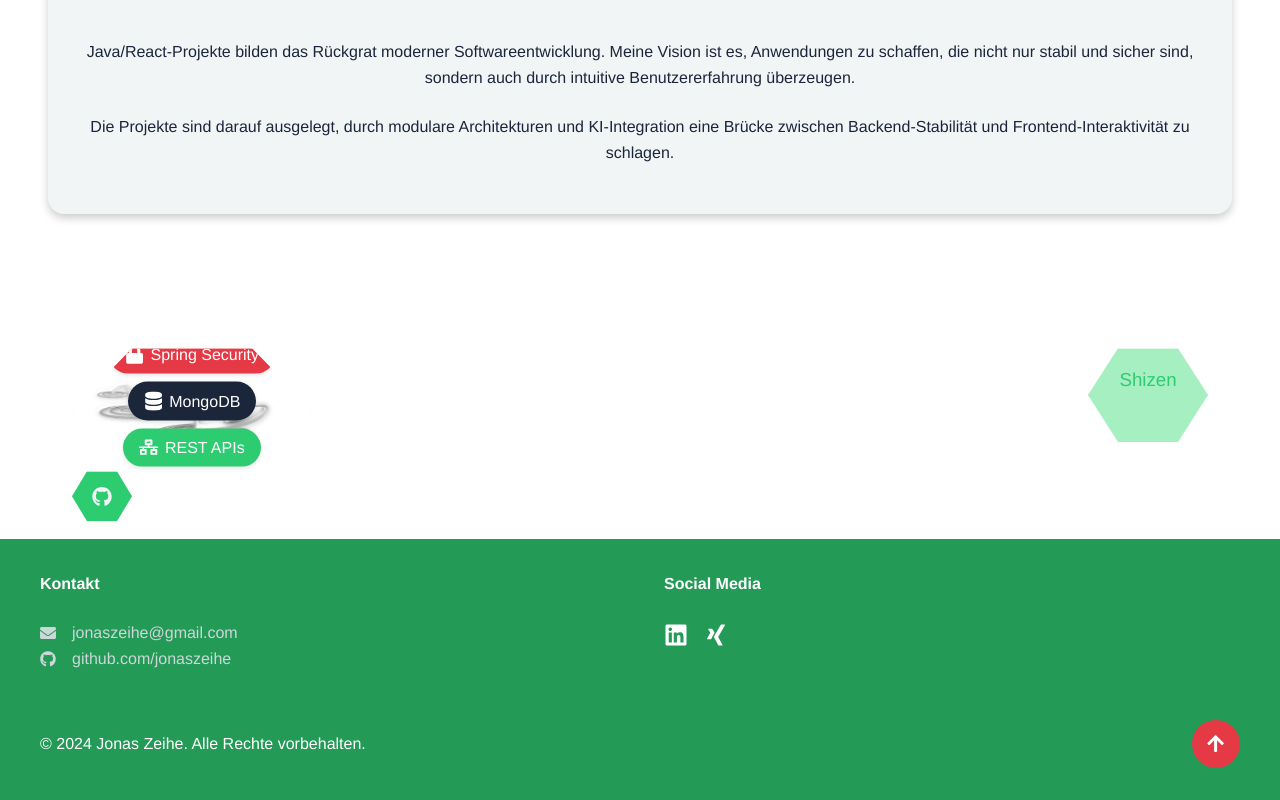
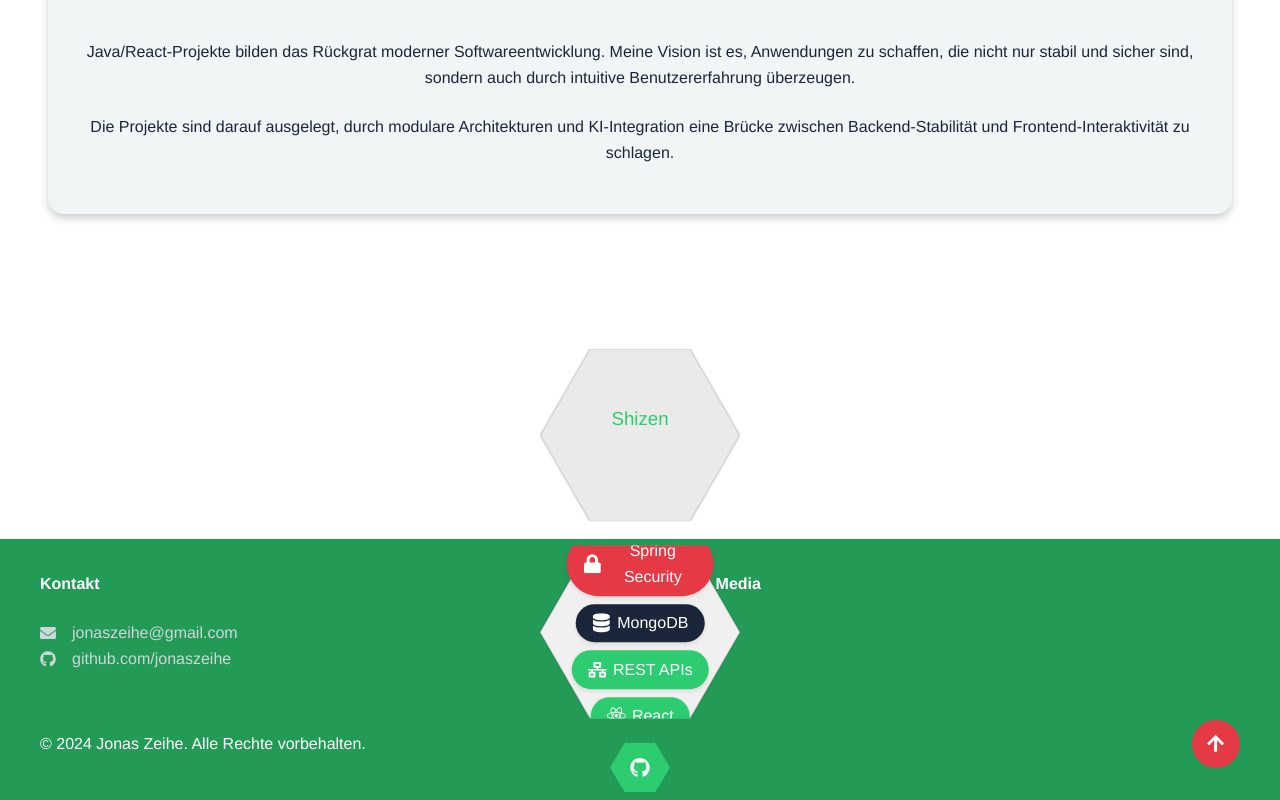
Before and after one commit to JonasZeihe/jonaszeihe.github.io, a React (Create React App) app: page / in a window 1280 px wide. Shown: the part 5801-6601 px from the top of the page. Built offline with nearby package versions, Linux system fonts and the light colour scheme.

Commit message:
Honeycomb 2

```diff
--- a/src/components/honeycomb/CellWrapper.js
+++ /dev/null
@@ -1,31 +0,0 @@
-import styled from 'styled-components';
-
-const CellWrapper = styled.div`
-  display: flex;
-  align-items: center;
-  justify-content: center;
-  clip-path: polygon(25% 0%, 75% 0%, 100% 50%, 75% 100%, 25% 100%, 0% 50%);
-  background-color: ${({ theme }) => theme.colors.neutral.white};
-  box-shadow: ${({ theme }) => theme.boxShadow.medium};
-  transition:
-    transform 0.2s ease,
-    box-shadow 0.2s ease;
-
-  &:hover {
-    transform: scale(1.05);
-    box-shadow: ${({ theme }) => theme.boxShadow.heavy};
-  }
-
-  width: ${({ size, theme }) => {
-    if (size === 'large') return theme.spacing(30);
-    if (size === 'medium') return theme.spacing(20);
-    return theme.spacing(15);
-  }};
-  height: ${({ size, theme }) => {
-    if (size === 'large') return `${theme.spacing(30) * 0.866}px`;
-    if (size === 'medium') return `${theme.spacing(20) * 0.866}px`;
-    return `${theme.spacing(15) * 0.866}px`;
-  }};
-`;
-
-export default CellWrapper;
--- a/src/components/honeycomb/ClusterGrid.js
+++ b/src/components/honeycomb/ClusterGrid.js
@@ -1,28 +1,74 @@
 import styled from 'styled-components';
+
+/* Helper-Funktionen für die Positionierung */
+const getTitlePosition = (position) => {
+  switch (position) {
+    case 'left':
+      return 'start';
+    case 'right':
+      return 'end';
+    default:
+      return 'center';
+  }
+};
+
+const getButtonPosition = (position) => {
+  switch (position) {
+    case 'left':
+      return 'start';
+    case 'right':
+      return 'end';
+    default:
+      return 'center';
+  }
+};
 
 const ClusterGrid = styled.div`
   display: grid;
+  grid-template-areas:
+    'title'
+    'main'
+    'button';
+  grid-template-columns: 1fr;
+  grid-template-rows: auto 1fr auto;
+  gap: ${({ theme }) => theme.spacing(3)};
+  justify-items: center;
   position: relative;
-  width: 100%;
 
   .title {
-    position: absolute;
-    ${({ variant }) => {
-      if (variant === 'variant1') return 'top: 0; left: 0;';
-      if (variant === 'variant2')
-        return 'top: 50%; left: 50%; transform: translate(-50%, -50%);';
-      return 'top: 0; right: 0;';
-    }}
+    grid-area: title;
+    justify-self: ${({ titlePosition }) => getTitlePosition(titlePosition)};
+  }
+
+  .main {
+    grid-area: main;
+    width: 100%;
+    max-width: ${({ theme }) =>
+      theme.spacing(60)}; /* Maximalbreite der ProjectCell */
+    min-width: ${({ theme }) =>
+      theme.spacing(30)}; /* Minimalbreite der ProjectCell */
   }
 
   .button {
-    position: absolute;
-    ${({ variant }) => {
-      if (variant === 'variant1') return 'bottom: 0; right: 0;';
-      if (variant === 'variant2')
-        return 'bottom: 50%; left: 50%; transform: translate(-50%, 50%);';
-      return 'bottom: 0; left: 0;';
-    }}
+    grid-area: button;
+    justify-self: ${({ buttonPosition }) => getButtonPosition(buttonPosition)};
+  }
+
+  @media (max-width: ${({ theme }) => theme.breakpoints.sm}) {
+    grid-template-areas:
+      'title'
+      'main'
+      'button';
+    grid-template-columns: 1fr;
+    grid-template-rows: auto 1fr auto;
+
+    gap: ${({ theme }) => theme.spacing(2)};
+
+    .main {
+      max-width: ${({ theme }) =>
+        theme.spacing(50)}; /* Reduzierte Maximalbreite für Mobile */
+      min-width: ${({ theme }) => theme.spacing(20)};
+    }
   }
 `;
 
--- /dev/null
+++ b/src/components/honeycomb/HexagonCell.js
@@ -0,0 +1,60 @@
+import React from 'react';
+import PropTypes from 'prop-types';
+import styled from 'styled-components';
+
+const HexagonWrapper = styled.div`
+  position: relative;
+  width: 200px; /* Breite des Hexagons */
+  height: calc(200px * 0.866); /* Höhe = Breite * sqrt(3)/2 */
+  display: flex;
+  align-items: center;
+  justify-content: center;
+  overflow: hidden;
+  cursor: pointer;
+
+  .hexagon-svg {
+    width: 100%;
+    height: 100%;
+  }
+
+  .hex-content {
+    position: absolute;
+    top: 50%;
+    left: 50%;
+    transform: translate(-50%, -50%);
+    z-index: 1;
+    text-align: center;
+    color: ${({ textColor, theme }) => textColor || theme.colors.neutral.dark};
+  }
+
+  &:hover {
+    transform: scale(1.05);
+    transition: transform 0.3s ease;
+  }
+`;
+
+export default function Hexagon({ bgColor, children }) {
+  return (
+    <HexagonWrapper>
+      <svg className="hexagon-svg" viewBox="0 0 100 86.6">
+        <polygon
+          points="25,0 75,0 100,43.3 75,86.6 25,86.6 0,43.3"
+          fill={bgColor || '#F0F0F0'}
+          stroke="rgba(0, 0, 0, 0.1)"
+          strokeWidth="1"
+        />
+      </svg>
+      <div className="hex-content">{children}</div>
+    </HexagonWrapper>
+  );
+}
+
+Hexagon.propTypes = {
+  bgColor: PropTypes.string,
+  children: PropTypes.node,
+};
+
+Hexagon.defaultProps = {
+  bgColor: null,
+  children: null,
+};
--- /dev/null
+++ b/src/components/honeycomb/ProjectCell.js
@@ -0,0 +1,102 @@
+import React from 'react';
+import PropTypes from 'prop-types';
+import styled from 'styled-components';
+import HexagonCell from './HexagonCell';
+import { Badge, Typography } from '../../utils/sharedComponents';
+
+const ProjectCellWrapper = styled(HexagonCell)`
+  background-image: url(${({ src }) => src});
+  background-size: cover;
+  background-position: center;
+  background-repeat: no-repeat;
+  cursor: pointer;
+  perspective: 1000px;
+
+  .hex-inner {
+    position: relative;
+    width: 100%;
+    height: 100%;
+    transform-style: preserve-3d;
+    transition: transform 0.6s ease;
+  }
+
+  &:hover .hex-inner {
+    transform: rotateY(180deg);
+  }
+
+  .hex-face {
+    position: absolute;
+    width: 100%;
+    height: 100%;
+    backface-visibility: hidden;
+    display: flex;
+    flex-direction: column;
+    align-items: center;
+    justify-content: center;
+    text-align: center;
+    padding: ${({ theme }) => theme.spacing(1)};
+  }
+
+  .hex-front {
+    color: ${({ theme }) => theme.colors.neutral.white};
+    background-color: rgba(0, 0, 0, 0.4); /* Optionaler Overlay */
+  }
+
+  .hex-back {
+    transform: rotateY(180deg);
+    background-color: ${({ theme }) => theme.colors.neutral.white};
+    color: ${({ theme }) => theme.colors.neutral.dark};
+  }
+`;
+
+const BadgeContainer = styled.div`
+  display: flex;
+  flex-wrap: wrap;
+  justify-content: center;
+  gap: ${({ theme }) => theme.spacing(1)};
+  padding: ${({ theme }) => theme.spacing(1)};
+`;
+
+export default function ProjectCell({ project, onClick }) {
+  return (
+    <ProjectCellWrapper src={project.image} onClick={onClick}>
+      <div className="hex-inner">
+        {/* Vorderseite */}
+        <div className="hex-face hex-front">
+          <Typography variant="body" align="center">
+            {project.description}
+          </Typography>
+        </div>
+
+        {/* Rückseite */}
+        <div className="hex-face hex-back">
+          <BadgeContainer>
+            {project.badges.map((badge) => (
+              <Badge
+                key={badge.label}
+                label={badge.label}
+                icon={badge.icon}
+                variant={badge.variant}
+              />
+            ))}
+          </BadgeContainer>
+        </div>
+      </div>
+    </ProjectCellWrapper>
+  );
+}
+
+ProjectCell.propTypes = {
+  project: PropTypes.shape({
+    description: PropTypes.string.isRequired,
+    image: PropTypes.string.isRequired,
+    badges: PropTypes.arrayOf(
+      PropTypes.shape({
+        label: PropTypes.string.isRequired,
+        icon: PropTypes.string,
+        variant: PropTypes.string,
+      })
+    ).isRequired,
+  }).isRequired,
+  onClick: PropTypes.func.isRequired,
+};
--- a/src/components/honeycomb/ProjectCellWrapper.js
+++ /dev/null
@@ -1,14 +0,0 @@
-import styled from 'styled-components';
-import CellWrapper from './CellWrapper';
-
-const ProjectCellWrapper = styled(CellWrapper)`
-  position: relative;
-  padding: ${({ theme }) => theme.spacing(2)};
-  background-image: url(${({ src }) => src});
-  background-size: cover;
-  background-position: center;
-
-  overflow: hidden; /* Inhalte begrenzen */
-`;
-
-export default ProjectCellWrapper;
--- a/src/components/honeycomb/ProjectCluster.js
+++ b/src/components/honeycomb/ProjectCluster.js
@@ -1,55 +1,37 @@
-import React from 'react';
+import React, { useState } from 'react';
 import PropTypes from 'prop-types';
-import styled from 'styled-components';
-import { Typography, Badge } from '../../utils/sharedComponents';
-import TitleCellWrapper from './TitleCellWrapper';
-import ProjectCellWrapper from './ProjectCellWrapper';
 import ClusterGrid from './ClusterGrid';
+import HexagonCell from './HexagonCell';
+import ProjectCell from './ProjectCell';
+import { Typography } from '../../utils/sharedComponents';
+import ModalOverlay from '../lightbox/ModalOverlay';
 import HoneycombIconButton from '../common/HoneycombIconButton';
 
-const BadgeContainer = styled.div`
-  display: flex;
-  flex-wrap: wrap;
-  justify-content: center;
-  gap: ${({ theme }) => theme.spacing(1)};
-`;
+export default function ProjectCluster({ project, variant }) {
+  const [isModalOpen, setIsModalOpen] = useState(false);
 
-export default function ProjectCluster({ project, variant, onOpen }) {
-  const handleCellClick = () => {
-    if (onOpen) onOpen(project);
+  const handleOpen = () => {
+    setIsModalOpen(true);
+  };
+
+  const handleClose = () => {
+    setIsModalOpen(false);
   };
 
   return (
+    <>
       <ClusterGrid variant={variant}>
-      <TitleCellWrapper className="title" variant={variant}>
-        <Typography variant="h3" align="center">
+        {/* Titelzelle */}
+        <HexagonCell bgColor="#EAEAEA" className="title">
+          <Typography variant="h3" align="center" color="primary.main">
             {project.name}
           </Typography>
-      </TitleCellWrapper>
+        </HexagonCell>
 
-      <ProjectCellWrapper
-        className="main"
-        src={project.image}
-        size="large"
-        onClick={handleCellClick}
-      >
-        <div>
-          <Typography variant="body" align="center">
-            {project.description}
-          </Typography>
-          <BadgeContainer>
-            {project.badges.map((badge) => (
-              <Badge
-                key={badge.label}
-                label={badge.label}
-                icon={badge.icon}
-                variant={badge.variant}
-              />
-            ))}
-          </BadgeContainer>
-        </div>
-      </ProjectCellWrapper>
+        {/* Hauptprojektzelle */}
+        <ProjectCell project={project} onClick={handleOpen} className="main" />
 
+        {/* GitHub-Buttonzelle */}
         <HoneycombIconButton
           className="button"
           icon="FaGithub"
@@ -57,14 +39,27 @@ export default function ProjectCluster({ project, variant, onOpen }) {
           onClick={() => window.open(project.githubLink, '_blank')}
         />
       </ClusterGrid>
+
+      {/* Modal-Overlay */}
+      {isModalOpen && (
+        <ModalOverlay onClose={handleClose}>
+          <Typography variant="h1" align="center">
+            {project.name}
+          </Typography>
+          <Typography variant="body" align="center">
+            {project.description}
+          </Typography>
+        </ModalOverlay>
+      )}
+    </>
   );
 }
 
 ProjectCluster.propTypes = {
   project: PropTypes.shape({
-    image: PropTypes.string.isRequired,
     name: PropTypes.string.isRequired,
     description: PropTypes.string.isRequired,
+    image: PropTypes.string.isRequired,
     badges: PropTypes.arrayOf(
       PropTypes.shape({
         label: PropTypes.string.isRequired,
@@ -72,12 +67,7 @@ ProjectCluster.propTypes = {
         variant: PropTypes.string,
       })
     ).isRequired,
-    githubLink: PropTypes.string.isRequired,
+    githubLink: PropTypes.string,
   }).isRequired,
   variant: PropTypes.oneOf(['variant1', 'variant2', 'variant3']).isRequired,
-  onOpen: PropTypes.func,
 };
-
-ProjectCluster.defaultProps = {
-  onOpen: null,
-};
--- a/src/components/honeycomb/TitleCellWrapper.js
+++ /dev/null
@@ -1,24 +0,0 @@
-import styled from 'styled-components';
-import CellWrapper from './CellWrapper';
-
-const TitleCellWrapper = styled(CellWrapper)`
-  position: absolute;
-  padding: ${({ theme }) => theme.spacing(2)};
-  background-color: ${({ theme }) => theme.colors.primary.light};
-  color: ${({ theme }) => theme.colors.neutral.darkest};
-
-  ${({ variant }) => {
-    switch (variant) {
-      case 'variant1':
-        return `top: -30%; left: -30%;`;
-      case 'variant2':
-        return `top: -10%; left: 50%; transform: translateX(-50%);`;
-      case 'variant3':
-        return `top: -30%; right: -30%;`;
-      default:
-        return '';
-    }
-  }}
-`;
-
-export default TitleCellWrapper;
```
Also changed, not shown: src/components/honeycomb/ProjectCellInnerLayer.js (deleted, +0 -16 lines), src/components/honeycomb/ProjectCellOuterLayer.js (deleted, +0 -26 lines). Lines whose indentation alone changed are shown as unchanged.
